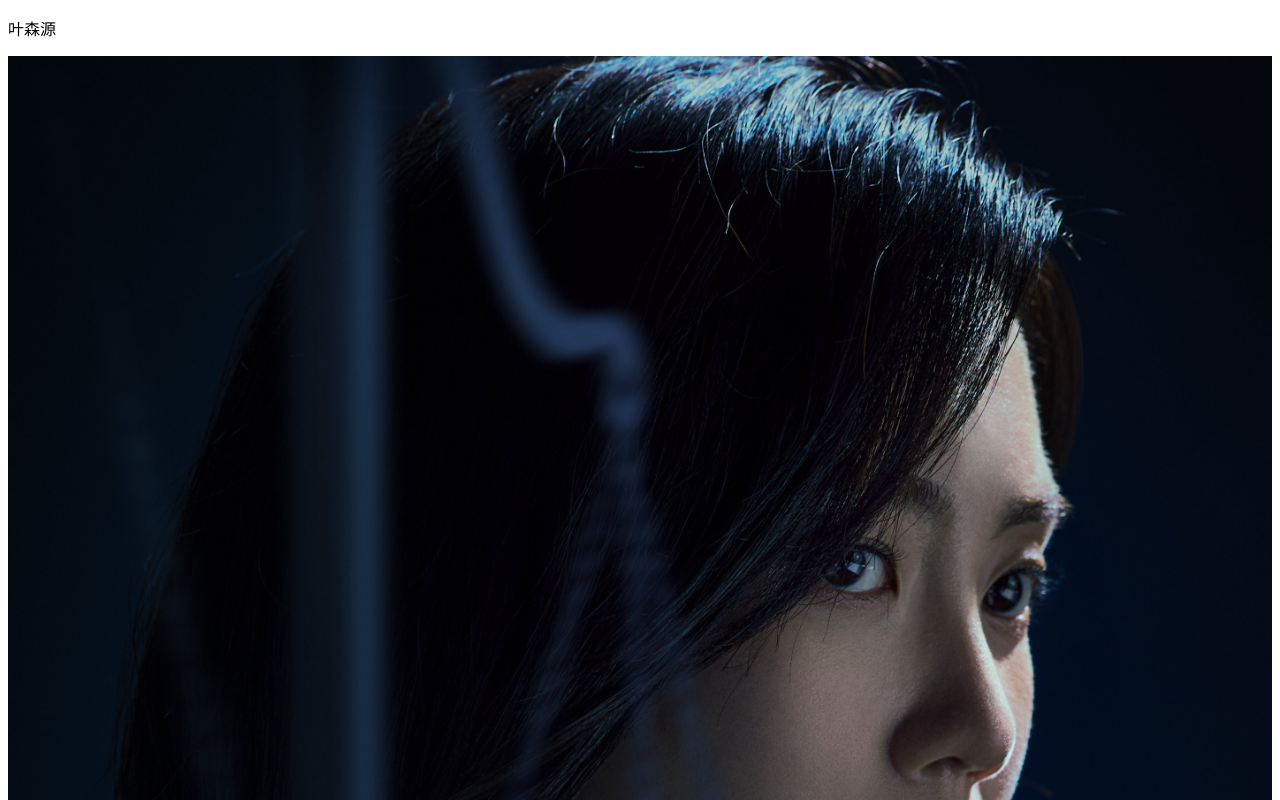
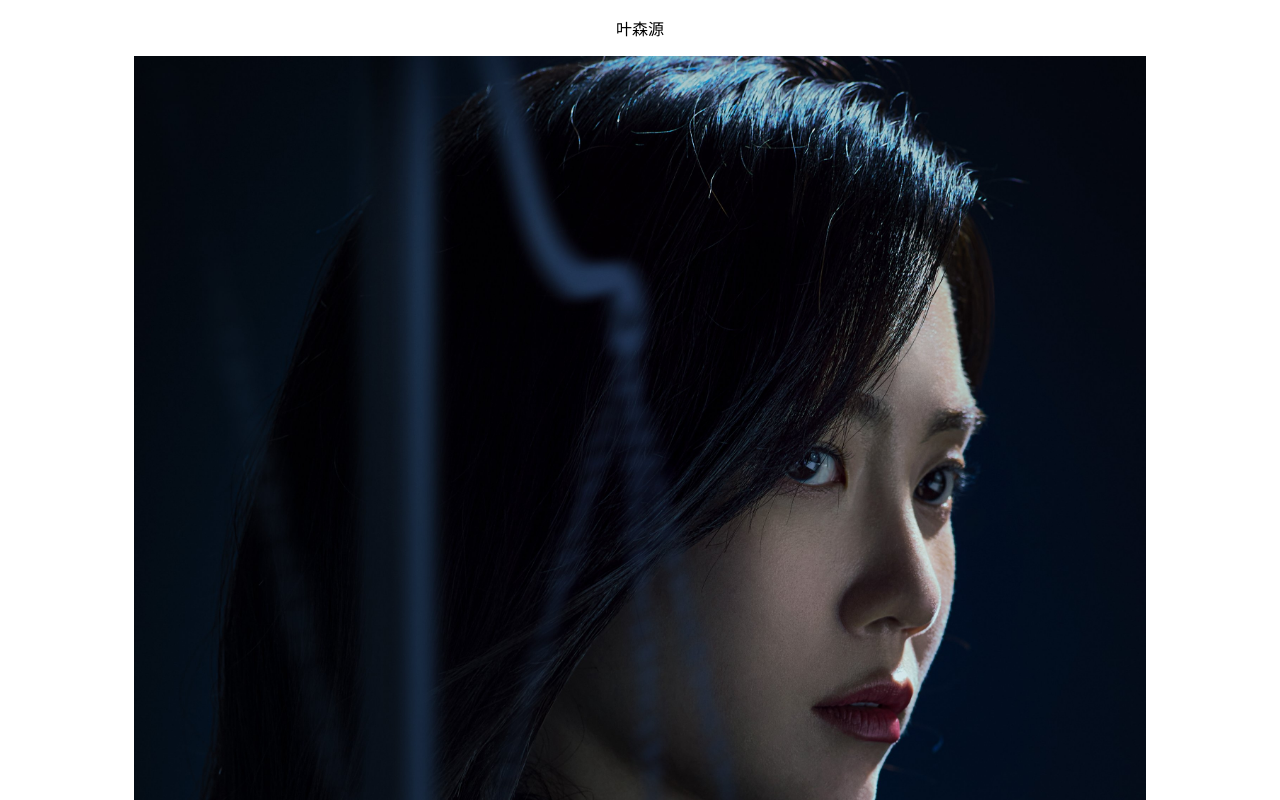
Before and after one commit to yesenyuan/personalwebsite, a plain HTML site: page index.html in a window 1280 px wide. Shown: the top 800 px of the page. Drawn offline with Linux system fonts and the light colour scheme.

Commit message:
Update index.html 图片及文字居中

```diff
--- a/index.html
+++ b/index.html
@@ -6,12 +6,14 @@
     <title>YeSenyuan</title>
 </head>
 <body>
-    <p>叶森源</p>
-    <img
-  class="fit-picture"
-  src="p2883555965.jpg"
-  alt="徐旻英"
-  width="100%"
-   />
+    <p style="text-align: center;" >叶森源</p>
+    <p style="text-align: center;">
+        <img
+        class="fit-picture"
+        src="p2883555965.jpg"
+        alt="徐旻英"
+        width="80%"
+         />
+    </p>
 </body>
 </html>
```
